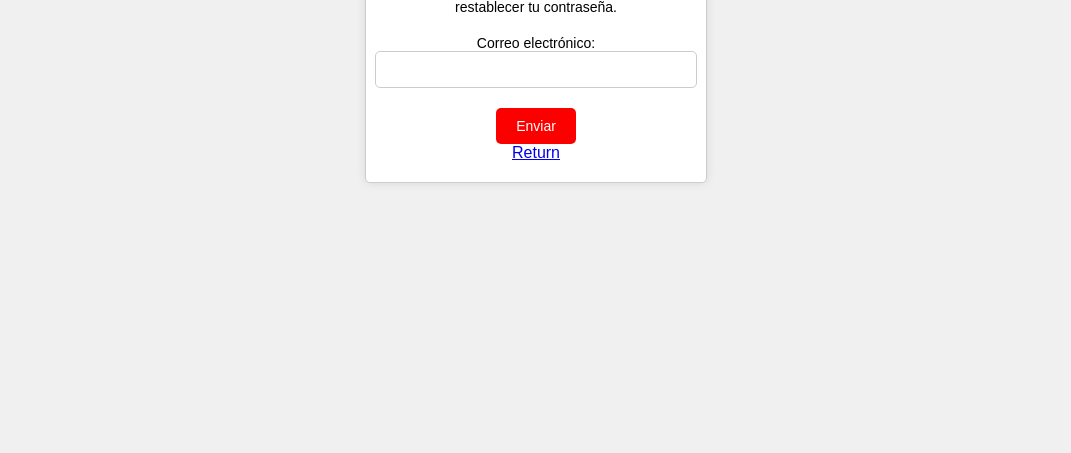
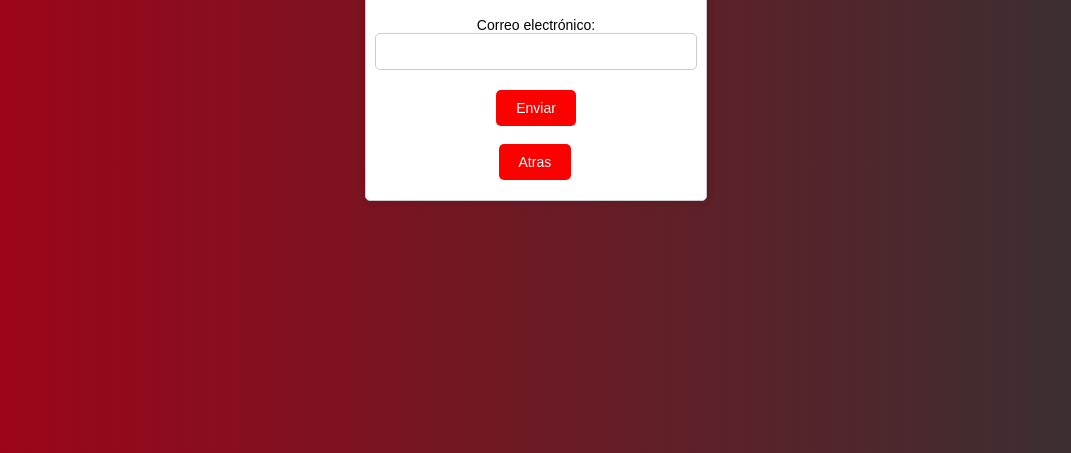
Before and after one commit to ByteGorillaGit/Nuevo_Proyecto, a website: page Src/Form.html in a window 1280 px wide. Shown: the part 347-800 px from the top of the page, without its empty margins (104-1175 px from the left). Drawn offline with Linux system fonts and the light colour scheme.

Commit message:
Actualizacion

```diff
--- a/Src/Form.html
+++ b/Src/Form.html
@@ -17,8 +17,9 @@
             <label for="email">Correo electrónico:</label>
             <input type="email" id="email" name="email" required>
             <button type="submit">Enviar</button>
-            <a href="../Src/login.html">Return</a>
         </form>
+        <br>
+        <a href="../Src/login.html"><button type="submit2" class="button">Atras</button></a>
     </div>
 </div>
 </body>
--- a/Styles/Css/Style1.css
+++ b/Styles/Css/Style1.css
@@ -7,11 +7,12 @@
 
 body {
   align-items: center;
-  background: #807182;
+  background: -webkit-linear-gradient(to right, #5e2129, #333333);
+  background: linear-gradient(to right, #a50117, #333333);
   color: rgba(0, 0, 0, 0.8);
   display: grid;
   font-family: "Montserrat", sans-serif;
-  font-size: 14px;
+  font-size: 20px;
   font-weight: 400;
   height: 100vh;
   justify-items: center;
@@ -67,7 +68,8 @@ body {
 }
 
 .right-container {
-  background:#807182 ;
+  background: -webkit-linear-gradient(to right, #5e2129, #333333);
+  background: linear-gradient(to right, #a50117, #333333);
   display: grid;
   grid-template-areas: "." ".";
   width: 500px;
@@ -125,7 +127,8 @@ body {
 }
 .right-container footer {
   align-items: center;
-  background: #807182;
+  background: -webkit-linear-gradient(to right, #5e2129, #333333);
+  background: linear-gradient(to right, #a50117, #333333);
   display: grid;
   padding: 5px 40px;
 }
--- a/Styles/Css/form.css
+++ b/Styles/Css/form.css
@@ -6,7 +6,8 @@ body {
     justify-content: center;
     align-items: center;
     min-height: 100vh;
-    background-color: #f0f0f0;
+    background: -webkit-linear-gradient(to right, #5e2129, #333333);
+    background: linear-gradient(to right, #a50117, #333333);
 }
 
 .form-container {
@@ -72,3 +73,13 @@ body {
 .forgot-password-form button:hover {
     background-color: #b30000;
 }
+.button{
+    background-color: #fc0000;
+    color: #fff;
+    border: none;
+    padding: 10px 20px;
+    border-radius: 5px;
+    cursor: pointer;
+    font-size: 14px;
+    margin-left: 37.5%;
+}
--- a/Styles/Css/login.css
+++ b/Styles/Css/login.css
@@ -1,6 +1,6 @@
 body {
     font-family: Arial, sans-serif;
-    margin-left: 40%;
+    margin-left: 35%;
     padding: 0;
     display: flex;
     align-items: center;
```
Also changed, not shown: Src/PQRS.html (+1 -1 lines).
